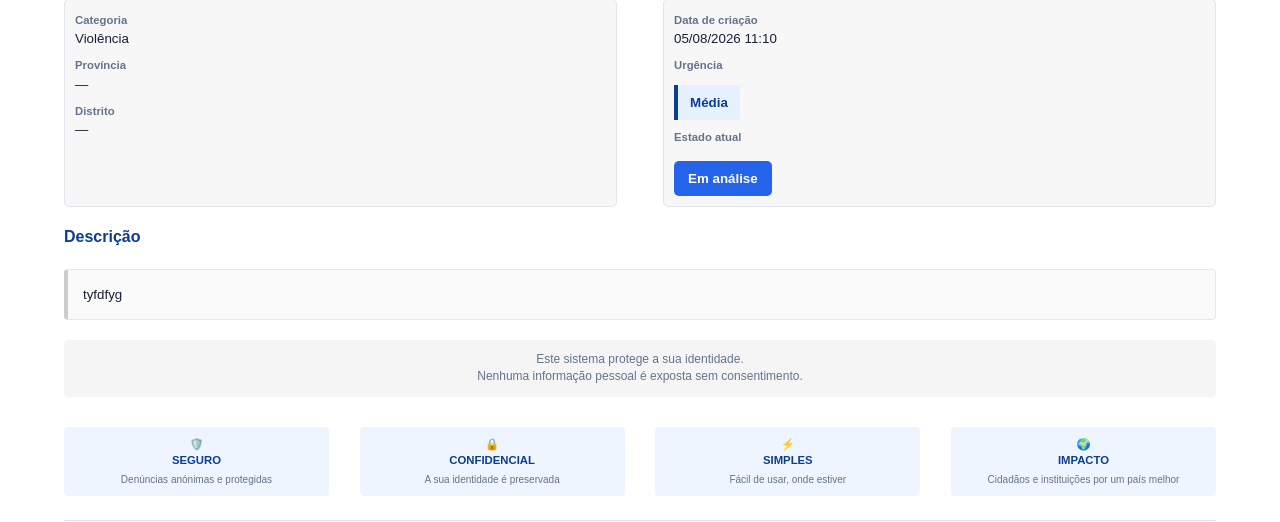
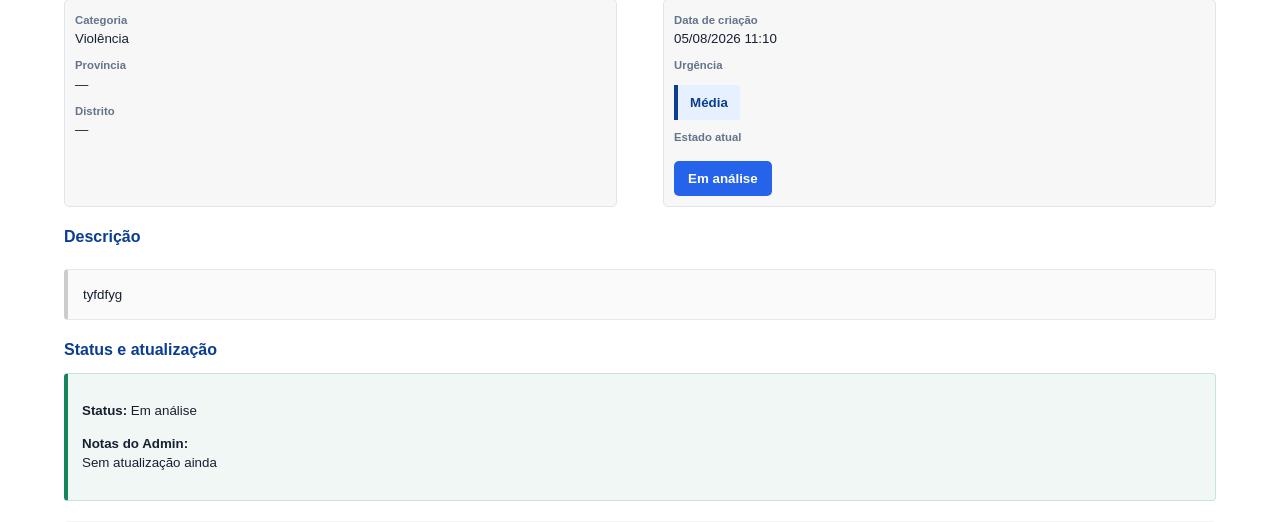
Before and after one commit to elidiosozinho/SecureVoice-MZ, a Flask app: template templates/pdf_receipt.html in a window 1280 px wide. Shown: the part 292-814 px from the top of the page. Run offline with Flask 3, Linux system fonts and the light colour scheme; the template is opened without the code that fills it: values that come from a table or form of the project are taken from there, others are empty.

Commit message:
fix: pdf + email + admin + stability

```diff
--- a/app/__init__.py
+++ b/app/__init__.py
@@ -19,7 +19,7 @@ def create_app():
     app.config["SECRET_KEY"] = os.environ.get(
         "SECRET_KEY", "default_local_fallback_secret_key_98765"
     )
-    app.config["DEBUG"] = True
+    app.config["DEBUG"] = os.environ.get("FLASK_DEBUG", "0") == "1"
 
     db.init_app(app)
     mail.init_app(app)
--- a/templates/pdf_admin.html
+++ b/templates/pdf_admin.html
@@ -7,7 +7,7 @@
     * { box-sizing: border-box; }
     body { margin: 0; color: #172033; font-family: Arial, sans-serif; font-size: 10pt; line-height: 1.45; }
     .container { width: 90%; margin: auto; }
-    .watermark { position: fixed; top: 50%; left: 50%; transform: translate(-50%, -50%); width: 200px; opacity: 0.03; z-index: -1; }
+    .watermark { position: fixed; top: 50%; left: 50%; transform: translate(-50%, -50%); width: 280px; opacity: 0.04; z-index: -1; }
     .header { text-align: center; border-bottom: 3px solid #0b3d91; padding-bottom: 10px; }
     .brand { color: #0b3d91; font-size: 18pt; font-weight: bold; }
     .subtitle, footer { color: #64748b; font-size: 8.5pt; }
--- a/templates/pdf_receipt.html
+++ b/templates/pdf_receipt.html
@@ -7,7 +7,7 @@
     * { box-sizing: border-box; }
     body { margin: 0; background: #ffffff; color: #172033; font-family: Arial, sans-serif; font-size: 10pt; line-height: 1.45; }
     .container { width: 90%; margin: auto; position: relative; z-index: 1; }
-    .watermark { position: fixed; top: 50%; left: 50%; transform: translate(-50%, -50%); opacity: 0.03; width: 200px; z-index: -1; }
+    .watermark { position: fixed; top: 50%; left: 50%; transform: translate(-50%, -50%); opacity: 0.04; width: 280px; z-index: -1; }
     .header { text-align: center; border-bottom: 2px solid #0b3d91; padding-bottom: 10px; }
     .logo-center { text-align: center; margin-bottom: 10px; }
     .logo-center img { width: 120px; }
@@ -62,7 +62,8 @@
     </div>
     <div class="section-title">Descrição</div>
     <div class="description">{{ report.description }}</div>
-    {% if report.admin_notes %}<div class="section-title">Resposta da Equipa</div><div class="response">{{ report.admin_notes }}</div>{% endif %}
+    <div class="section-title">Status e atualização</div>
+    <div class="response"><p><strong>Status:</strong> {{ report.status }}</p><p><strong>Notas do Admin:</strong><br>{{ report.admin_notes or 'Sem atualização ainda' }}</p></div>
     <div class="trust">Este sistema protege a sua identidade.<br>Nenhuma informação pessoal é exposta sem consentimento.</div>
     <div class="features"><div class="feature">🛡️<br>SEGURO<span>Denúncias anónimas e protegidas</span></div><div class="feature">🔒<br>CONFIDENCIAL<span>A sua identidade é preservada</span></div><div class="feature">⚡<br>SIMPLES<span>Fácil de usar, onde estiver</span></div><div class="feature">🌍<br>IMPACTO<span>Cidadãos e instituições por um país melhor</span></div></div>
     <footer><div>SecureVoice MZ - A sua voz. A sua segurança.<br>Email: securevoicemz@gmail.com<br>{{ config.WEBSITE_URL }}<br>Gerado automaticamente pelo sistema</div><img src="{{ logo_path }}" alt="SecureVoice MZ"></footer>
```
Also changed, not shown: database/securevoice.db.
